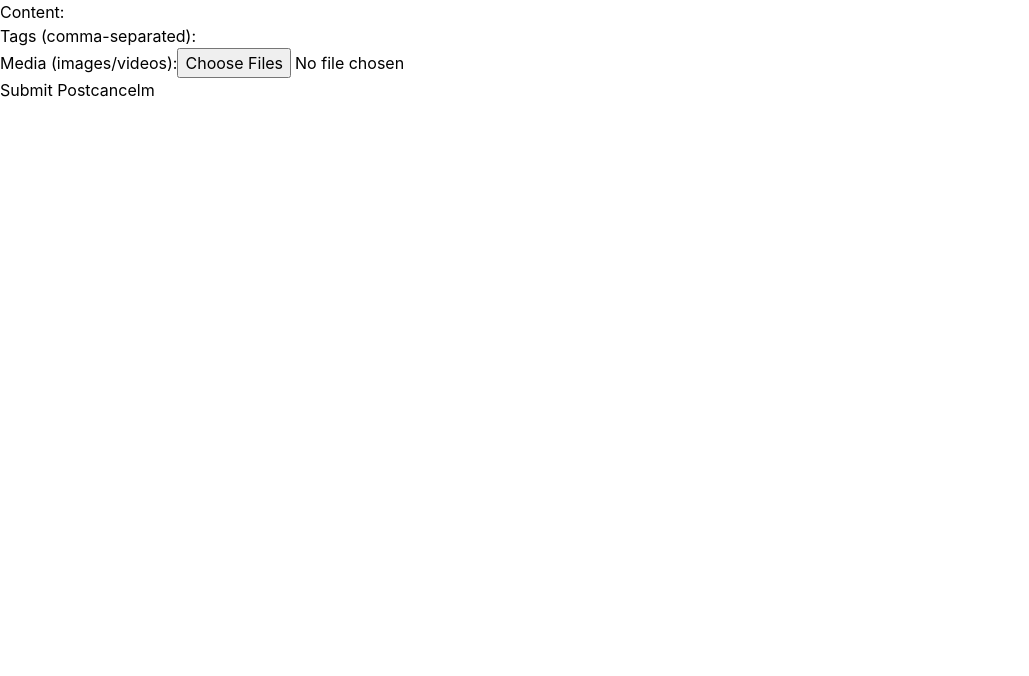
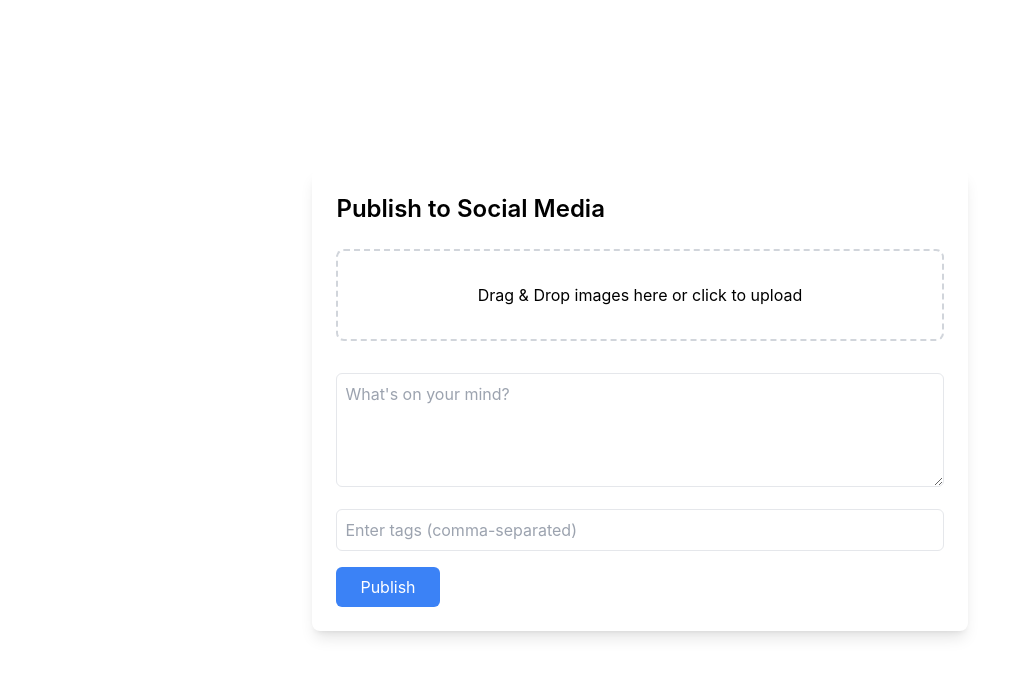
Before and after one commit to jaymeliao/CodeSpotLight, a React (Create React App) app: page /publish in a window 1280 px wide. Shown: the top 676 px of the page, without its empty margins (0-1029 px from the left). Built offline with nearby package versions, Linux system fonts and the light colour scheme.

Commit message:
styling the form

```diff
--- a/package.json
+++ b/package.json
@@ -16,6 +16,7 @@
     "@types/sass": "^1.45.0",
     "axios": "^1.6.7",
     "emoji-picker-react": "^3.5.1",
+    "js-cookie": "^3.0.5",
     "moment": "^2.30.1",
     "react": "^18.2.0",
     "react-beautiful-dnd": "^13.1.1",
--- a/src/App.js
+++ b/src/App.js
@@ -6,7 +6,8 @@ import HomePage from "./Pages/HomePage/HomePage";
 import LoginPage from "./Pages/LoginPage/LoginPage";
 import SignUpPage from "./Pages/SignUpPage/SignUpPage";
 import AddPostForm from "./Components/AddPostForm/AddPostForm";
-
+import AddPostForm2 from "./Components/_AddPostForm/_AddPostForm";
+import Cookies from "js-cookie";
 function App() {
   const [user, setUser] = useState({});
   const [loggedIn, setLoggedIn] = useState(false);
@@ -14,12 +15,10 @@ function App() {
   const [loading, setLoading] = useState(true);
 
   const apiUrl = process.env.REACT_APP_API_URL;
+  useEffect(() => {
+    //const token = sessionStorage.getItem("token");
+    const token = Cookies.get("token"); // or use document.cookie, which needs more setup and config
 
-  /*
-   * Component Mount, if JWT token is set the user is still considered logged in
-   */
-  useEffect(() => {
-    const token = localStorage.getItem("token");
     const getUserData = async () => {
       try {
         const response = await axios.get(`${apiUrl}/user`, {
@@ -51,7 +50,8 @@ function App() {
         password: event.target.password.value,
       });
 
-      localStorage.setItem("token", response.data.token); // save token in localStorage
+      //sessionStorage.setItem("token", response.data.token); // save token in sessionStorage
+      Cookies.set("token", response.data.token, { expires: 7 }); // Save token in cookie for 7 days
 
       if (response.data.token) {
         // get user data using token
@@ -77,7 +77,9 @@ function App() {
         password,
       });
 
-      localStorage.setItem("token", response.data.token);
+      //sessionStorage.setItem("token", response.data.token);
+      Cookies.set("token", response.data.token, { expires: 7 });
+
       const userResponse = await axios.get(`${apiUrl}/user`, {
         headers: {
           Authorization: `Bearer ${response.data.token}`,
@@ -94,11 +96,9 @@ function App() {
     }
   };
 
-  /*
-   * Logout of application, clears localStorage JWT token and set state to logged out
-   */
   const handleLogout = () => {
-    localStorage.removeItem("token");
+    //sessionStorage.removeItem("token");
+    Cookies.remove("token"); // Remove token from cookie
     setLoggedIn(false);
     setUser({});
   };
@@ -133,7 +133,8 @@ function App() {
             }
           />
 
-          <Route path="/publish" element={<AddPostForm />}/>
+          <Route path="/publish" element={<AddPostForm />} />
+          <Route path="/publish2" element={<AddPostForm2 />} />
           <Route path="*" element={<h1>Wrong Way : 404 not found</h1>} />
         </Routes>
       </div>
--- a/src/Components/AddPostForm/AddPostForm.jsx
+++ b/src/Components/AddPostForm/AddPostForm.jsx
@@ -1,82 +1,111 @@
-import { useNavigate } from 'react-router-dom';
-import React, { useState } from 'react';
-import axios from 'axios';
-const apiUrl = process.env.REACT_APP_API_URL;
-function PostForm() {
-  const navigate = useNavigate()
-  const [content, setContent] = useState('');
-  const [tags, setTags] = useState('');
-  const [media, setMedia] = useState([]);
+/* eslint-disable jsx-a11y/img-redundant-alt */
 
-  const handleContentChange = (e) => setContent(e.target.value);
-  const handleTagsChange = (e) => setTags(e.target.value);
-  const handleMediaChange = (e) => setMedia(e.target.files);
+import React, { useState, useRef } from "react";
+import "./AddPostForm.scss";
 
-  const handleSubmit = async (e) => {
+const PostForm = () => {
+  const [highlighted, setHighlighted] = useState(false);
+  const [images, setImages] = useState([]);
+  const fileInputRef = useRef(null);
+
+  const handleFileChange = (e) => {
+    const files = e.target.files;
+    handleFiles(files);
+  };
+
+  const preventDefaults = (e) => {
     e.preventDefault();
+    e.stopPropagation();
+  };
 
-    const formData = new FormData();
-    formData.append('content', content);
-    // Assuming tags are entered as comma-separated values, like "tag1,tag2"
-    tags.split(',').forEach(tag => {
-      if (tag.trim() !== '') formData.append('tags', tag.trim());
-    });
-    // Add media files to formData
-    Array.from(media).forEach(file => {
-      formData.append('media', file);
-    });
+  const highlight = () => {
+    setHighlighted(true);
+  };
 
-    try {
+  const unhighlight = () => {
+    setHighlighted(false);
+  };
 
-      const token = localStorage.getItem("token");
-      const response = await axios.post(`${apiUrl}/posts/new-post`, formData, {
-        headers: {
-          'Content-Type': 'multipart/form-data',
-          Authorization: `Bearer ${token}`,
-        },
-      });
-      console.log(response.data);
-      alert('Post added successfully!');
-      navigate("/")
-    } catch (error) {
-      console.error('Error uploading the post:', error);
-      alert('Failed to add the post. Please try again.');
-    }
+  const handleDrop = (e) => {
+    const dt = e.dataTransfer;
+    const files = dt.files;
+    handleFiles(files);
+  };
+
+  const handleFiles = (files) => {
+    const newImages = Array.from(files).map((file) =>
+      URL.createObjectURL(file)
+    );
+    setImages([...images, ...newImages]);
+  };
+
+  const uploadFile = (file) => {
+    const reader = new FileReader();
+    reader.readAsDataURL(file);
+    reader.onloadend = function () {
+      const newImage = reader.result;
+      setImages((prevImages) => [...prevImages, newImage]);
+    };
   };
 
   return (
-    <form onSubmit={handleSubmit}>
-      <div>
-        <label htmlFor="content">Content:</label>
+    <div className="min-h-screen flex items-center justify-center">
+      <div className="max-w-2xl mx-auto p-6 bg-white shadow-lg rounded-lg">
+        <h1 className="text-2xl font-semibold mb-6">Publish to Social Media</h1>
+        <form id="publishForm">
+          <div
+            id="dropArea"
+            className={`drag-area ${highlighted ? "highlight" : ""}`}
+            onClick={() => fileInputRef.current.click()}
+            onDrop={handleDrop}
+            onDragOver={highlight}
+            onDragEnter={highlight}
+            onDragLeave={unhighlight}
+            onDragEnd={unhighlight}
+          >
+            <p>Drag & Drop images here or click to upload</p>
             <input
-          type="text"
-          id="content"
-          value={content}
-          onChange={handleContentChange}
+              ref={fileInputRef}
+              type="file"
+              multiple
+              className="hidden"
+              accept="image/*"
+              onChange={handleFileChange}
             />
           </div>
-      <div>
-        <label htmlFor="tags">Tags (comma-separated):</label>
+          <div id="gallery" className="mt-4 grid grid-cols-3 gap-4">
+            {images.map((image, index) => (
+              <img
+                key={index}
+                src={image}
+                alt={`Image ${index + 1}`}
+                className="w-full h-auto rounded-md"
+              />
+            ))}
+          </div>
+          <textarea
+            id="textContent"
+            className="form-textarea mt-4 p-2 w-full border rounded-md"
+            rows="4"
+            placeholder="What's on your mind?"
+          ></textarea>
           <input
+            id="tagsInput"
             type="text"
-          id="tags"
-          value={tags}
-          onChange={handleTagsChange}
+            className="form-input mt-4 p-2 w-full border rounded-md"
+            placeholder="Enter tags (comma-separated)"
           />
+          <button
+            type="submit"
+            className="mt-4 px-6 py-2 bg-blue-500 text-white rounded-md hover:bg-blue-600 focus:outline-none"
+          >
+            Publish
+          </button>
+        </form>
       </div>
-      <div>
-        <label htmlFor="media">Media (images/videos):</label>
-        <input
-          type="file"
-          id="media"
-          multiple
-          onChange={handleMediaChange}
-        />
+      <script src = "./drag_drop.js"></script>
     </div>
-      <button type="submit">Submit Post</button>
-      <button onClick={()=>navigate("/")}>cancelm</button>
-    </form>
   );
-}
+};
 
 export default PostForm;
--- /dev/null
+++ b/src/Components/AddPostForm/AddPostForm.scss
@@ -0,0 +1,11 @@
+.drag-area {
+  border: 2px dashed #d1d5db;
+  border-radius: 0.5rem;
+  padding: 2rem;
+  text-align: center;
+  cursor: pointer;
+  &.highlight {
+    background-color: #f0fdf4;
+    border-color: #86efac;
+  }
+}
--- /dev/null
+++ b/src/Components/AddPostForm/drag_drop.js
@@ -0,0 +1,55 @@
+const dropArea = document.getElementById("dropArea");
+const fileInput = document.getElementById("fileInput");
+const gallery = document.getElementById("gallery");
+
+dropArea.addEventListener("click", () => fileInput.click());
+fileInput.addEventListener("change", handleFiles);
+
+["dragenter", "dragover", "dragleave", "drop"].forEach((eventName) => {
+  dropArea.addEventListener(eventName, preventDefaults, false);
+});
+
+["dragenter", "dragover"].forEach((eventName) => {
+  dropArea.addEventListener(eventName, highlight, false);
+});
+
+["dragleave", "drop"].forEach((eventName) => {
+  dropArea.addEventListener(eventName, unhighlight, false);
+});
+
+dropArea.addEventListener("drop", handleDrop, false);
+
+function preventDefaults(e) {
+  e.preventDefault();
+  e.stopPropagation();
+}
+
+function highlight() {
+  dropArea.classList.add("highlight");
+}
+
+function unhighlight() {
+  dropArea.classList.remove("highlight");
+}
+
+function handleDrop(e) {
+  const dt = e.dataTransfer;
+  const files = dt.files;
+
+  handleFiles(files);
+}
+
+function handleFiles(files) {
+  [...files].forEach(uploadFile);
+}
+
+function uploadFile(file) {
+  const reader = new FileReader();
+  reader.readAsDataURL(file);
+  reader.onloadend = function () {
+    const img = document.createElement("img");
+    img.src = reader.result;
+    img.classList.add("w-full", "h-auto", "rounded-md");
+    gallery.appendChild(img);
+  };
+}
--- a/src/Components/PostCard/PostCard.jsx
+++ b/src/Components/PostCard/PostCard.jsx
@@ -91,7 +91,7 @@ const PostCard = ({ post }) => {
       <p className="text-gray-700 my-4">{post.content}</p>
       {
 
-        post.tags.map((tag)=><span style={{fontSize:"1rem",color:"gray"}}>#{tag} </span>)
+        post.tags.map((tag,index)=><span key={index} style={{fontSize:"1rem",color:"gray"}}>#{tag} </span>)
 
 
       }
--- /dev/null
+++ b/src/Components/_AddPostForm/_AddPostForm.jsx
@@ -0,0 +1,75 @@
+//deprecated
+import { useNavigate } from "react-router-dom";
+import React, { useState } from "react";
+import axios from "axios";
+import Cookies from "js-cookie";
+const apiUrl = process.env.REACT_APP_API_URL;
+function PostForm() {
+  const navigate = useNavigate();
+  const [content, setContent] = useState("");
+  const [tags, setTags] = useState("");
+  const [media, setMedia] = useState([]);
+
+  const handleContentChange = (e) => setContent(e.target.value);
+  const handleTagsChange = (e) => setTags(e.target.value);
+  const handleMediaChange = (e) => setMedia(e.target.files);
+
+  const handleSubmit = async (e) => {
+    e.preventDefault();
+
+    const formData = new FormData();
+    formData.append("content", content);
+    // Assuming tags are entered as comma-separated values, like "tag1,tag2"
+    tags.split(",").forEach((tag) => {
+      if (tag.trim() !== "") formData.append("tags", tag.trim());
+    });
+    // Add media files to formData
+    Array.from(media).forEach((file) => {
+      formData.append("media", file);
+    });
+
+    try {
+      //const token = sessionStorage.getItem("token");
+      const token = Cookies.get("token"); // Get token from cookie
+
+      const response = await axios.post(`${apiUrl}/posts/new-post`, formData, {
+        headers: {
+          "Content-Type": "multipart/form-data",
+          Authorization: `Bearer ${token}`,
+        },
+      });
+      console.log(response.data);
+      alert("Post added successfully!");
+      navigate("/");
+    } catch (error) {
+      console.error("Error uploading the post:", error);
+      alert("Failed to add the post. Please try again.");
+    }
+  };
+
+  return (
+    <form onSubmit={handleSubmit}>
+      <div>
+        <label htmlFor="content">Content:</label>
+        <input
+          type="text"
+          id="content"
+          value={content}
+          onChange={handleContentChange}
+        />
+      </div>
+      <div>
+        <label htmlFor="tags">Tags (comma-separated):</label>
+        <input type="text" id="tags" value={tags} onChange={handleTagsChange} />
+      </div>
+      <div>
+        <label htmlFor="media">Media (images/videos):</label>
+        <input type="file" id="media" multiple onChange={handleMediaChange} />
+      </div>
+      <button type="submit">Submit Post</button>
+      <button onClick={() => navigate("/")}>cancelm</button>
+    </form>
+  );
+}
+
+export default PostForm;
--- a/src/Pages/HomePage/HomePage.jsx
+++ b/src/Pages/HomePage/HomePage.jsx
@@ -5,6 +5,8 @@ import PostsListSection from "../../Components/PostsListSection/PostsListSection
 import Header from "../../Components/Header/Header";
 import axios from "axios";
 import ExtraSection from "../../Components/ExtraSection/ExtraSection";
+import Cookies from "js-cookie"; // Import Cookies library
+
 const apiUrl = process.env.REACT_APP_API_URL;
 
 function HomePage({ user, handleLogout, setUser }) {
@@ -62,8 +64,10 @@ function HomePage({ user, handleLogout, setUser }) {
     });
 
     try {
-      const token = localStorage.getItem("token");
-       await axios.patch(`${apiUrl}/user`, updatedFormData, {
+      //const token = sessionStorage.getItem("token");
+      const token = Cookies.get("token"); // Get token from cookie
+
+      await axios.patch(`${apiUrl}/user`, updatedFormData, {
         headers: {
           "Content-Type": "multipart/form-data",
           Authorization: `Bearer ${token}`,
@@ -99,11 +103,12 @@ function HomePage({ user, handleLogout, setUser }) {
     fetchPosts();
   }, []);
 
-  const switchPostList = async(postsType) => {
-
+  const switchPostList = async (postsType) => {
     if (postsType === "myPosts") {
       try {
-        const token = localStorage.getItem("token");
+        //const token = sessionStorage.getItem("token");
+        const token = Cookies.get("token"); // Get token from cookie
+
         const response = await axios.get(`${apiUrl}/posts/my-posts`, {
           headers: {
             "Content-Type": "multipart/form-data",
@@ -114,11 +119,11 @@ function HomePage({ user, handleLogout, setUser }) {
       } catch (error) {
         console.error("Failed to fetch liked posts", error);
       }
-    }
+    } else if (postsType === "likedPosts") {
+      try {
+        //const token = sessionStorage.getItem("token");
+        const token = Cookies.get("token"); // Get token from cookie
 
-    else if (postsType === "likedPosts") {
-      try {
-        const token = localStorage.getItem("token");
         const response = await axios.get(`${apiUrl}/posts/liked-posts`, {
           headers: {
             "Content-Type": "multipart/form-data",
```
Also changed, not shown: src/Components/CommentSection/CommentSection.jsx (+4 -3 lines), src/Components/Header/Header.jsx (+10 -1 lines), 1 other file (tests, documents, lock files or other folders). Lines whose indentation alone changed are shown as unchanged.
